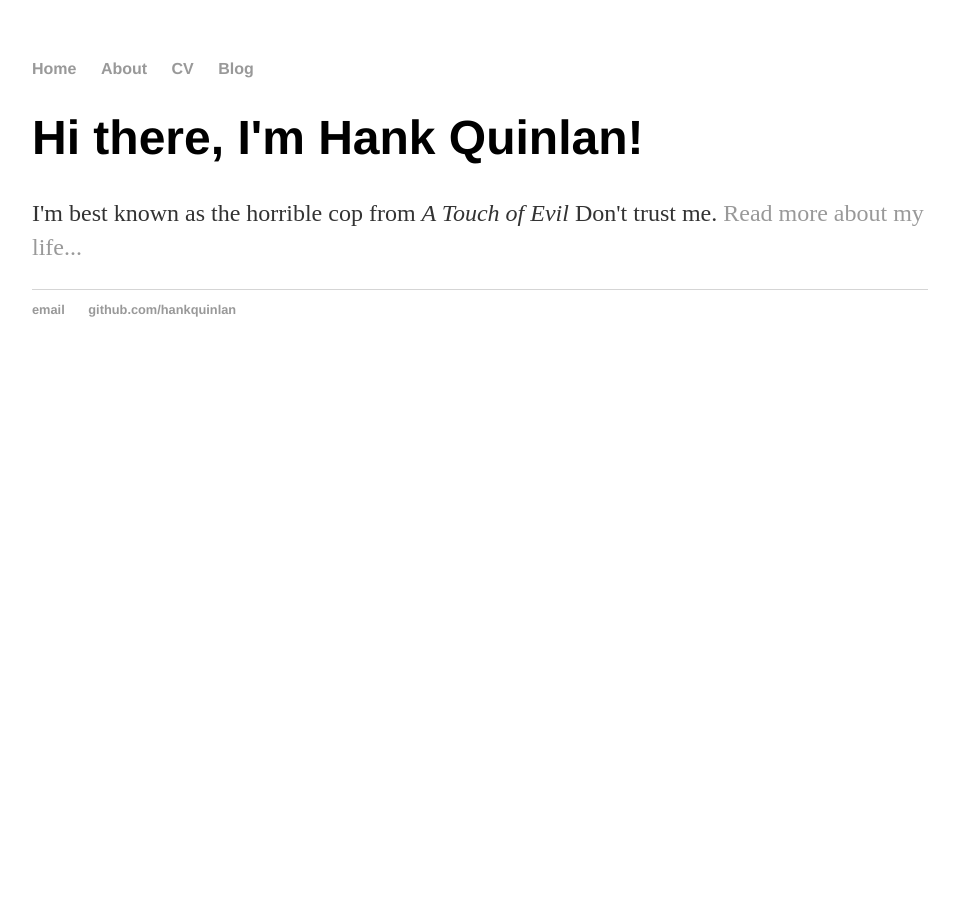
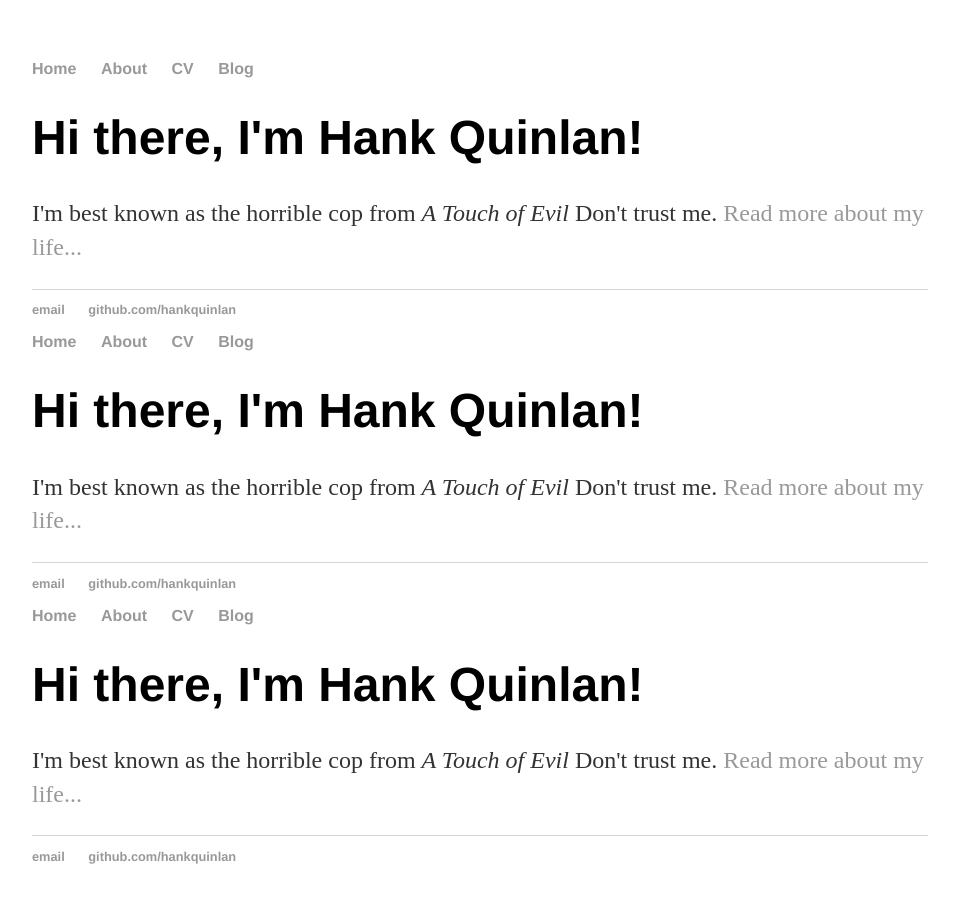
Before and after one commit to vabramson/vabramson.github.io, a plain HTML site: page index.html in a window 1280 px wide. Shown: the whole page, without its empty margins (160-1115 px from the left). Before the commit the page ends 800 px from the top, so only its background shows below. Drawn offline with Linux system fonts and the light colour scheme.

Commit message:
Update index.html

```diff
--- a/index.html
+++ b/index.html
@@ -1,4 +1,11 @@
 <!DOCTYPE html>
+<html>
+	<head>
+		<!DOCTYPE html>
+<html>
+	<head>
+		<title>Hank Quinlan, Horrible Cop</title>
+		<!-- link to main stylesheet --><!DOCTYPE html>
 <html>
 	<head>
 		<title>Hank Quinlan, Horrible Cop</title>
@@ -28,3 +35,53 @@
 		</footer>
 	</body>
 </html>
+		<link rel="stylesheet" type="text/css" href="/css/main.css">
+	</head>
+	<body>
+		<nav>
+    		<ul>
+        		<li><a href="/">Home</a></li>
+	        	<li><a href="/about">About</a></li>
+        		<li><a href="/cv">CV</a></li>
+        		<li><a href="/blog">Blog</a></li>
+    		</ul>
+		</nav>
+		<div class="container">
+    		<div class="blurb">
+        		<h1>Hi there, I'm Hank Quinlan!</h1>
+				<p>I'm best known as the horrible cop from <em>A Touch of Evil</em> Don't trust me. <a href="/about">Read more about my life...</a></p>
+    		</div><!-- /.blurb -->
+		</div><!-- /.container -->
+		<footer>
+    		<ul>
+        		<li><a href="mailto:hankquinlanhub@gmail.com">email</a></li>
+        		<li><a href="https://github.com/hankquinlan">github.com/hankquinlan</a></li>
+			</ul>
+		</footer>
+	</body>
+</html>
+		<title>Hank Quinlan, Horrible Cop</title>
+	</head>
+	<body>
+		<nav>
+    		<ul>
+        		<li><a href="/">Home</a></li>
+	        	<li><a href="/about">About</a></li>
+        		<li><a href="/cv">CV</a></li>
+        		<li><a href="/blog">Blog</a></li>
+    		</ul>
+		</nav>
+		<div class="container">
+    		<div class="blurb">
+        		<h1>Hi there, I'm Hank Quinlan!</h1>
+				<p>I'm best known as the horrible cop from <em>A Touch of Evil</em> Don't trust me. <a href="/about">Read more about my life...</a></p>
+    		</div><!-- /.blurb -->
+		</div><!-- /.container -->
+		<footer>
+    		<ul>
+        		<li><a href="mailto:hankquinlanhub@gmail.com">email</a></li>
+        		<li><a href="https://github.com/hankquinlan">github.com/hankquinlan</a></li>
+			</ul>
+		</footer>
+	</body>
+</html>
```
